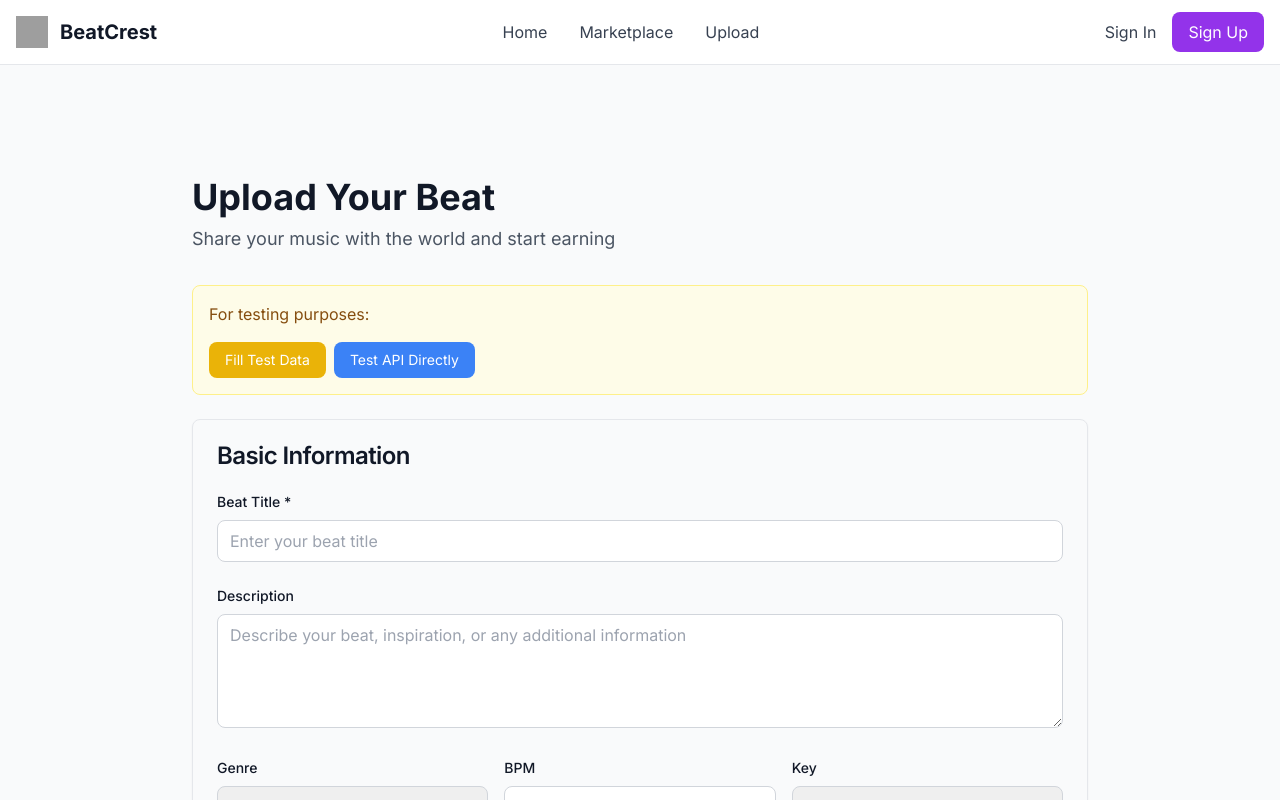
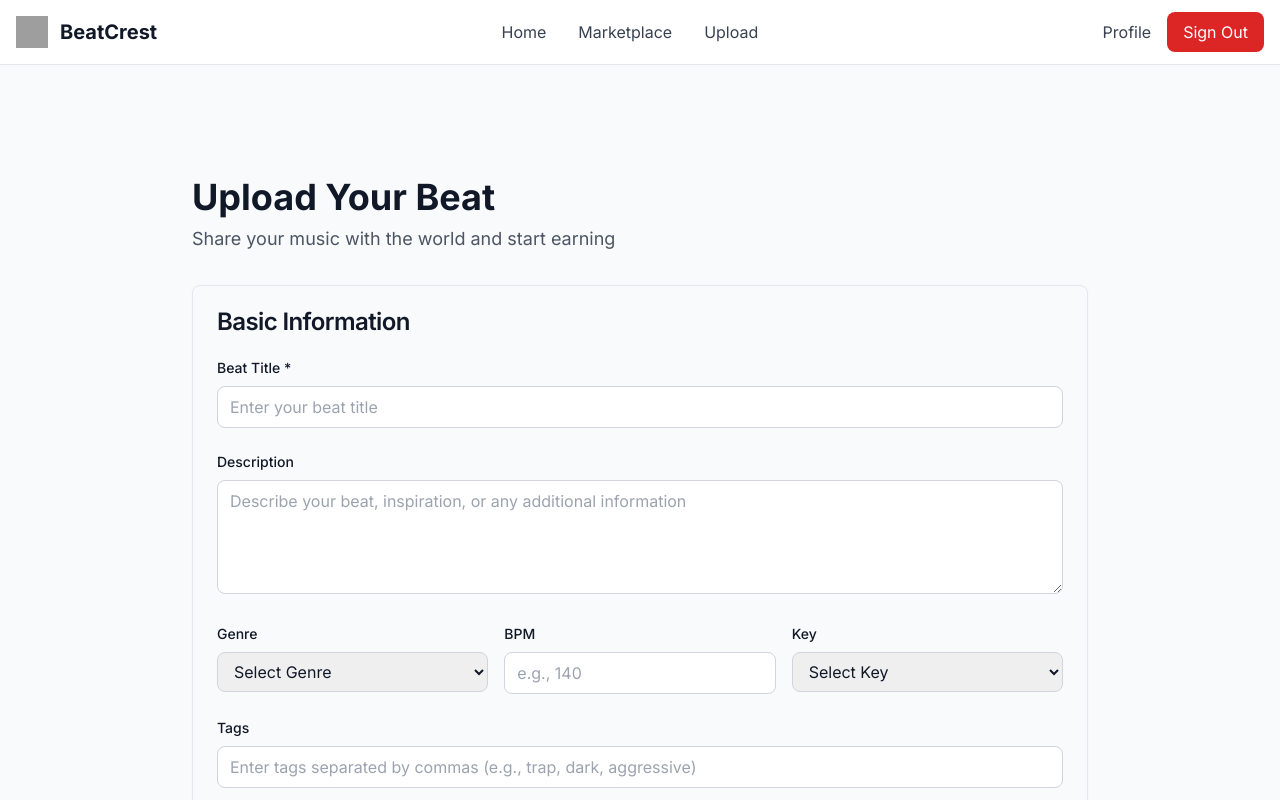
Before and after one commit to KachiAlex/beatscrest, a React (Vite) app in the folder frontend/: page /upload in a window 1280 px wide. Shown: the top 800 px of the page. Built offline with nearby package versions, Linux system fonts and the light colour scheme; sample sign-in values are in the browser's storage; grey boxes are pictures that could not be loaded.

Commit message:
updated navbar, main, upload and services

```diff
--- a/frontend/src/components/Navbar.tsx
+++ b/frontend/src/components/Navbar.tsx
@@ -1,7 +1,10 @@
 import React from 'react';
 import { Link } from 'react-router-dom';
+import { useAuth } from '../contexts/AuthContext';
 
 const Navbar: React.FC = () => {
+  const { user, logout } = useAuth();
+
   return (
     <nav className="bg-white shadow-sm border-b">
       <div className="container mx-auto px-4">
@@ -30,19 +33,37 @@ const Navbar: React.FC = () => {
             <Link to="/marketplace" className="text-gray-700 hover:text-purple-600 transition">
               Marketplace
             </Link>
+            {user && (
               <Link to="/upload" className="text-gray-700 hover:text-purple-600 transition">
                 Upload
               </Link>
+            )}
           </div>
 
           {/* Auth Buttons */}
           <div className="flex items-center space-x-4">
+            {user ? (
+              <>
+                <Link to={`/profile/${user.username}`} className="text-gray-700 hover:text-purple-600 transition">
+                  Profile
+                </Link>
+                <button
+                  onClick={logout}
+                  className="bg-red-600 hover:bg-red-700 text-white px-4 py-2 rounded-lg transition"
+                >
+                  Sign Out
+                </button>
+              </>
+            ) : (
+              <>
                 <button className="text-gray-700 hover:text-purple-600 transition">
                   Sign In
                 </button>
                 <button className="bg-purple-600 hover:bg-purple-700 text-white px-4 py-2 rounded-lg transition">
                   Sign Up
                 </button>
+              </>
+            )}
           </div>
         </div>
       </div>
--- a/frontend/src/main.tsx
+++ b/frontend/src/main.tsx
@@ -3,11 +3,14 @@ import ReactDOM from 'react-dom/client'
 import { BrowserRouter } from 'react-router-dom'
 import App from './App.tsx'
 import './index.css'
+import { AuthProvider } from './contexts/AuthContext'
 
 ReactDOM.createRoot(document.getElementById('root')!).render(
   <React.StrictMode>
     <BrowserRouter>
-      <App />
+      <AuthProvider>
+        <App />
+      </AuthProvider>
     </BrowserRouter>
   </React.StrictMode>,
 )
--- a/frontend/src/pages/Upload.tsx
+++ b/frontend/src/pages/Upload.tsx
@@ -1,13 +1,15 @@
-import React, { useState } from 'react';
+import React, { useState, useEffect } from 'react';
 import { useNavigate } from 'react-router-dom';
 import { Upload as UploadIcon, Music, Image, FileAudio, X } from 'lucide-react';
 import { Button } from '../components/ui/button';
 import { Card, CardContent, CardHeader, CardTitle } from '../components/ui/card';
 import { Badge } from '../components/ui/badge';
 import apiService from '../services/api';
+import { useAuth } from '../contexts/AuthContext';
 
 export default function Upload() {
   const navigate = useNavigate();
+  const { user, loading: authLoading } = useAuth();
   const [loading, setLoading] = useState(false);
   const [uploadProgress, setUploadProgress] = useState(0);
   const [formData, setFormData] = useState({
@@ -31,6 +33,36 @@ export default function Upload() {
   });
   const [errors, setErrors] = useState<Record<string, string>>({});
   const [successMessage, setSuccessMessage] = useState('');
+
+  // Redirect if not authenticated
+  useEffect(() => {
+    if (!authLoading && !user) {
+      navigate('/');
+    }
+  }, [user, authLoading, navigate]);
+
+  // Show loading while checking auth
+  if (authLoading) {
+    return (
+      <div className="min-h-screen bg-gray-50 pt-20 flex items-center justify-center">
+        <div className="text-center">
+          <div className="animate-spin rounded-full h-12 w-12 border-b-2 border-purple-600 mx-auto mb-4"></div>
+          <p className="text-gray-600">Loading...</p>
+        </div>
+      </div>
+    );
+  }
+
+  // Show message if not authenticated
+  if (!user) {
+    return (
+      <div className="min-h-screen bg-gray-50 pt-20 flex items-center justify-center">
+        <div className="text-center">
+          <p className="text-gray-600">Please sign in to upload beats.</p>
+        </div>
+      </div>
+    );
+  }
 
   const genres = ['Hip Hop', 'R&B', 'Afrobeats', 'Pop', 'Trap', 'Drill', 'Amapiano', 'Gospel', 'Jazz', 'Electronic'];
   const keys = ['C', 'C#', 'D', 'D#', 'E', 'F', 'F#', 'G', 'G#', 'A', 'A#', 'B'];
@@ -227,64 +259,7 @@ export default function Upload() {
               </div>
             )}
 
-          {/* Test Upload Button */}
-          <div className="mb-6 p-4 bg-yellow-50 border border-yellow-200 rounded-lg">
-            <p className="text-yellow-800 mb-2">For testing purposes:</p>
-            <div className="space-y-2">
-              <button
-                type="button"
-                onClick={() => {
-                  setFormData({
-                    title: 'Test Beat',
-                    description: 'A test beat for development',
-                    genre: 'Hip Hop',
-                    bpm: '140',
-                    key: 'C',
-                    price: '45000',
-                    tags: 'test, hip-hop'
-                  });
-                  setDriveLinks({
-                    preview: 'https://drive.google.com/file/d/1BxiMVs0XRA5nFMdKvBdBZjgmUUqptlbs74OgvE2upms',
-                    fullBeat: 'https://drive.google.com/file/d/1BxiMVs0XRA5nFMdKvBdBZjgmUUqptlbs74OgvE2upms',
-                    thumbnail: 'https://drive.google.com/file/d/1BxiMVs0XRA5nFMdKvBdBZjgmUUqptlbs74OgvE2upms'
-                  });
-                }}
-                className="bg-yellow-500 hover:bg-yellow-600 text-white px-4 py-2 rounded-lg text-sm mr-2"
-              >
-                Fill Test Data
-              </button>
-              <button
-                type="button"
-                onClick={async () => {
-                  console.log('🔍 Testing API service...');
-                  try {
-                    const testData = {
-                      title: 'Test Beat',
-                      description: 'Test description',
-                      genre: 'Hip Hop',
-                      bpm: '140',
-                      key: 'C',
-                      price: '45000',
-                      tags: 'test',
-                      preview_url: 'https://drive.google.com/file/d/test',
-                      full_beat_url: 'https://drive.google.com/file/d/test',
-                      thumbnail_url: null
-                    };
-                    console.log('📤 Sending test data:', testData);
-                    const response = await apiService.uploadBeat(testData);
-                    console.log('✅ Test response:', response);
-                    alert('API test successful! Check console for details.');
-                  } catch (error) {
-                    console.error('❌ Test failed:', error);
-                    alert('API test failed! Check console for details.');
-                  }
-                }}
-                className="bg-blue-500 hover:bg-blue-600 text-white px-4 py-2 rounded-lg text-sm"
-              >
-                Test API Directly
-              </button>
-            </div>
-          </div>
+
 
           <form onSubmit={handleSubmit} className="space-y-8">
             {/* Basic Information */}
--- a/frontend/src/services/api.ts
+++ b/frontend/src/services/api.ts
@@ -34,7 +34,60 @@ api.interceptors.response.use(
   }
 );
 
-// Mock upload beat function for now
+// Mock functions for development
+const getProfile = async () => {
+  // Simulate API call delay
+  await new Promise(resolve => setTimeout(resolve, 1000));
+
+  // Return mock user data
+  return {
+    user: {
+      id: 1,
+      username: 'demo_user',
+      email: 'demo@example.com',
+      full_name: 'Demo User',
+      avatar_url: null,
+      created_at: new Date().toISOString()
+    }
+  };
+};
+
+const login = async (credentials: { email: string; password: string }) => {
+  // Simulate API call delay
+  await new Promise(resolve => setTimeout(resolve, 1000));
+
+  // Return mock response
+  return {
+    user: {
+      id: 1,
+      username: 'demo_user',
+      email: credentials.email,
+      full_name: 'Demo User',
+      avatar_url: null,
+      created_at: new Date().toISOString()
+    },
+    token: 'mock_jwt_token_' + Date.now()
+  };
+};
+
+const register = async (userData: any) => {
+  // Simulate API call delay
+  await new Promise(resolve => setTimeout(resolve, 1000));
+
+  // Return mock response
+  return {
+    user: {
+      id: 1,
+      username: userData.username || 'new_user',
+      email: userData.email,
+      full_name: userData.full_name || 'New User',
+      avatar_url: null,
+      created_at: new Date().toISOString()
+    },
+    token: 'mock_jwt_token_' + Date.now()
+  };
+};
+
 const uploadBeat = async (beatData: any) => {
   // Simulate API call delay
   await new Promise(resolve => setTimeout(resolve, 2000));
@@ -52,9 +105,12 @@ const uploadBeat = async (beatData: any) => {
   };
 };
 
-// Add uploadBeat to the api object
+// Add all methods to the api object
 const apiService = {
   ...api,
+  getProfile,
+  login,
+  register,
   uploadBeat
 };
 
```
Lines whose indentation alone changed are shown as unchanged.
